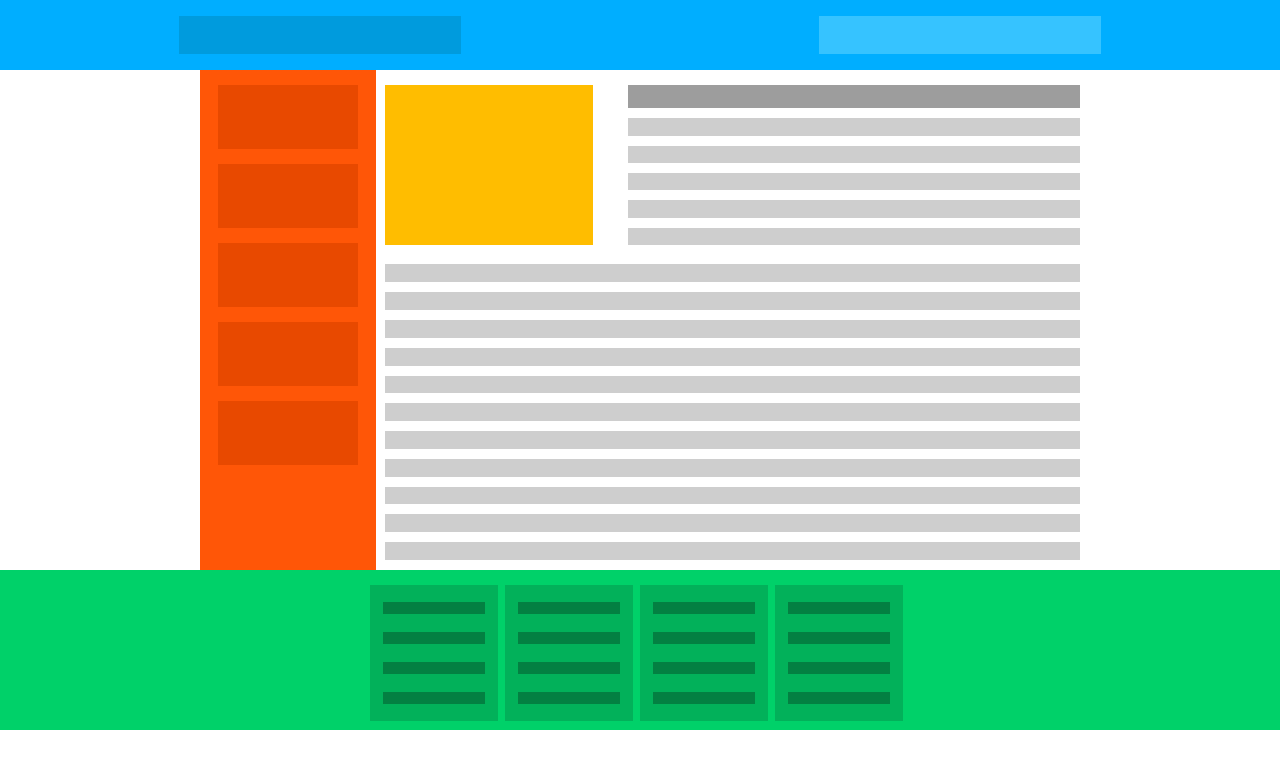
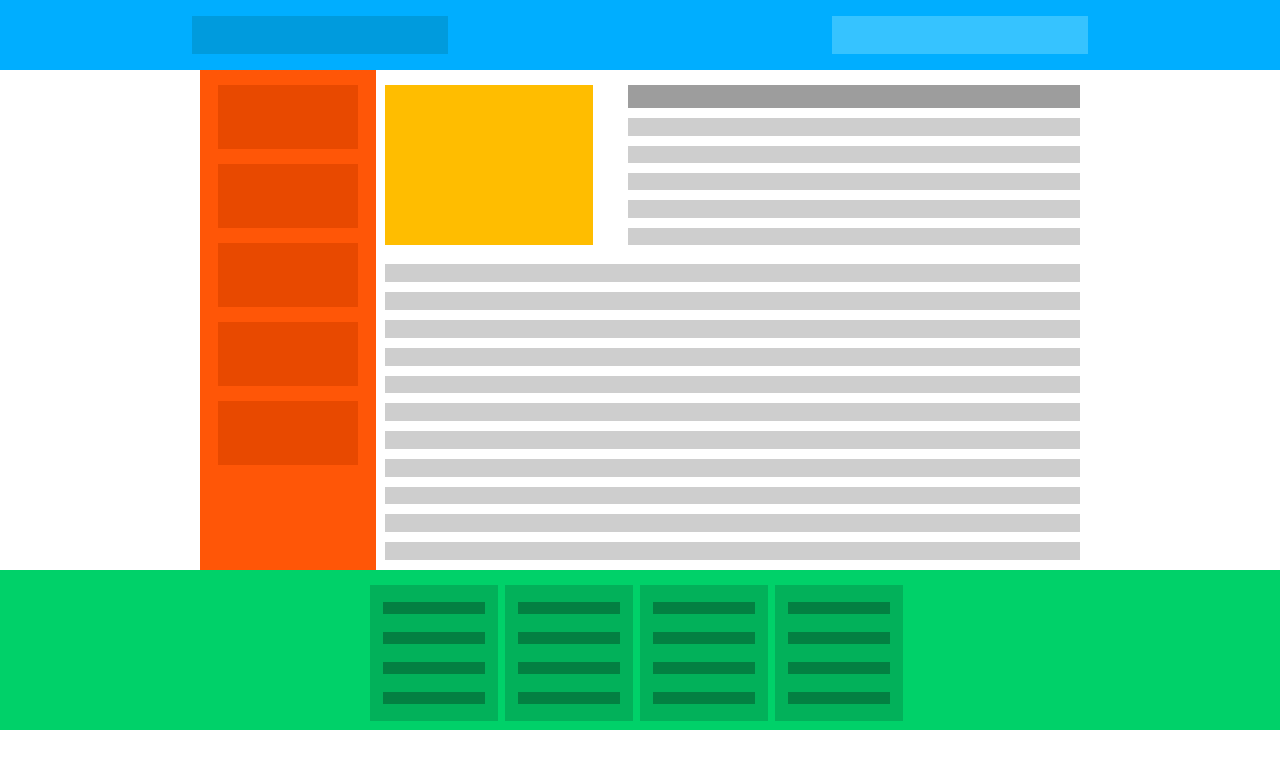
Before and after one commit to NoWay9/RWD, a plain HTML site: page index.html in a window 1280 px wide. Drawn offline with Linux system fonts and the light colour scheme.

Commit message:
Fix header

```diff
--- a/style.css
+++ b/style.css
@@ -17,14 +17,14 @@ div#header{
 
 div#header1{
     background-color: #009bdd;
-    width: 22%;
+    width: 20%;
     height: 55%;
 }
 
 
 div#header2{
     background-color: #36C3ff;
-    width: 22%;
+    width: 20%;
     height: 55%;
 }
 
```
